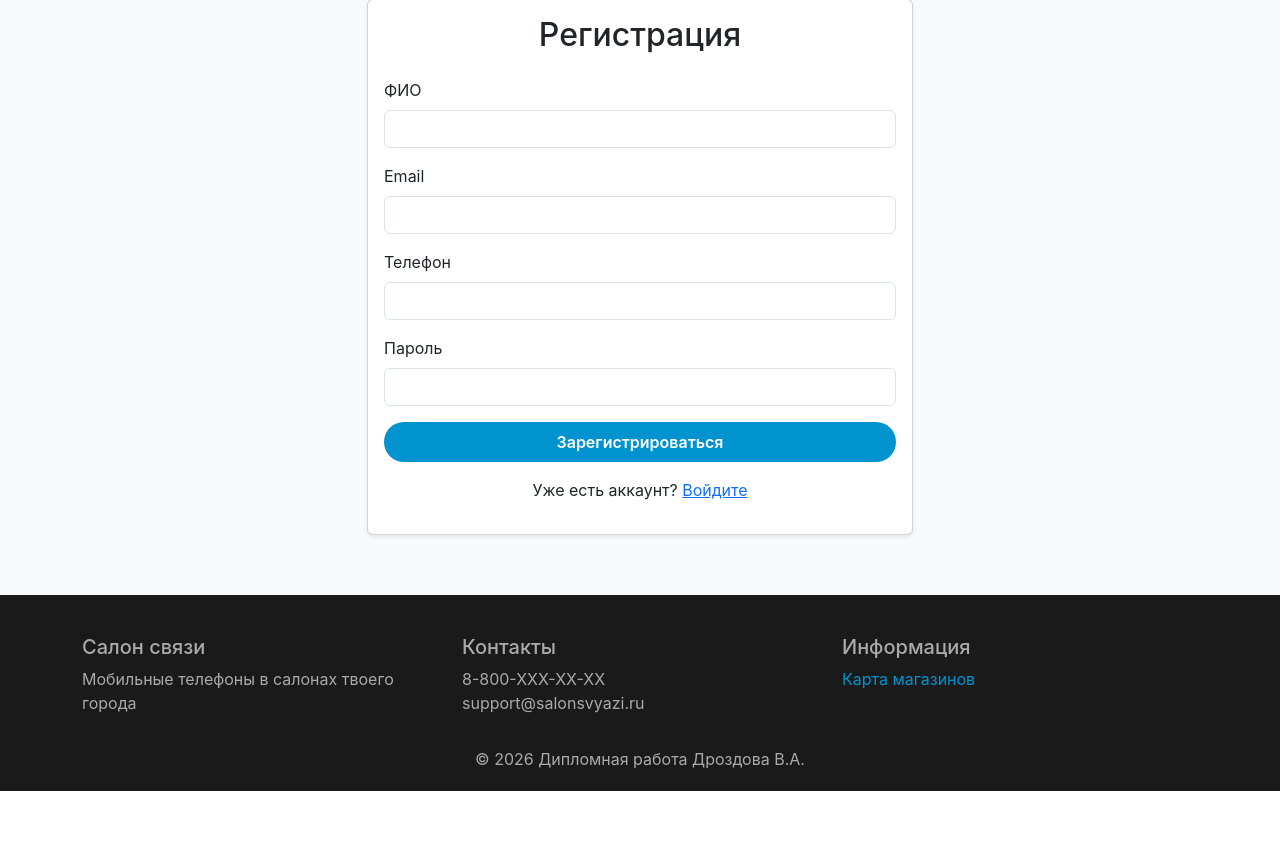
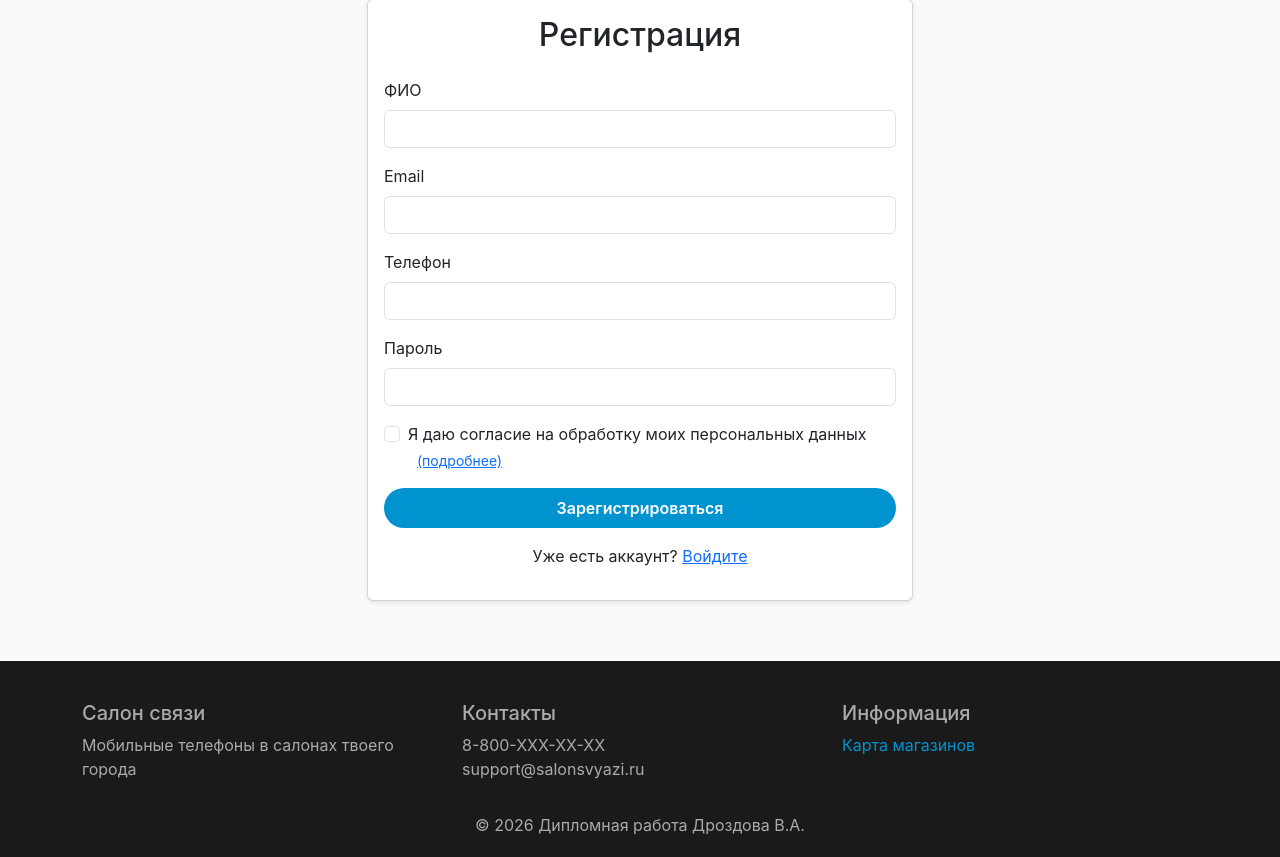
Before and after one commit to gigantrop2/diploma, a Flask app: page /register in a window 1280 px wide. Shown: the part 81-938 px from the top of the page. Before the commit the page ends 872 px from the top, so only its background shows below. Run offline with Flask 3, Linux system fonts and the light colour scheme.

Commit message:
обавлено согласие на обработку персональных данных при регистрации

```diff
--- a/app.py
+++ b/app.py
@@ -1135,14 +1135,19 @@ def admin_user_role(user_id):
 @app.route('/admin/user/<int:user_id>/reset_password', methods=['POST'])
 @admin_required
 def admin_user_reset_password(user_id):
-    new_password = request.form['new_password']
+    new_password = request.form.get('new_password')
+    if not new_password or len(new_password) < 4:
+        return "Пароль должен быть не менее 4 символов"
+
     password_hash = generate_password_hash(new_password)
-    conn = get_connection()
-    cur = conn.cursor()
-    cur.execute("UPDATE users SET password_hash=%s WHERE user_id=%s", (password_hash, user_id))
+
+    conn = get_connection()
+    cur = conn.cursor()
+    cur.execute("UPDATE users SET password_hash = %s WHERE user_id = %s", (password_hash, user_id))
     conn.commit()
     cur.close()
     conn.close()
+
     return redirect('/admin/users')
 
 
--- a/templates/register.html
+++ b/templates/register.html
@@ -9,7 +9,7 @@
             <div class="card-body">
                 <h2 class="text-center mb-4">Регистрация</h2>
 
-                <form method="post">
+                <form method="post" id="registerForm">
                     <div class="mb-3">
                         <label class="form-label">ФИО</label>
                         <input type="text" name="full_name" class="form-control" required>
@@ -30,6 +30,17 @@
                         <input type="password" name="password" class="form-control" required>
                     </div>
 
+                    <!-- Чекбокс согласия -->
+                    <div class="form-check mb-3">
+                        <input class="form-check-input" type="checkbox" id="consentCheckbox" required>
+                        <label class="form-check-label" for="consentCheckbox">
+                            Я даю согласие на обработку моих персональных данных
+                        </label>
+                        <button type="button" class="btn btn-link btn-sm p-0 ms-2" data-bs-toggle="modal" data-bs-target="#consentModal">
+                            (подробнее)
+                        </button>
+                    </div>
+
                     <button type="submit" class="btn btn-primary w-100">Зарегистрироваться</button>
                 </form>
 
@@ -40,4 +51,62 @@
         </div>
     </div>
 </div>
+
+<!-- Модальное окно с полным текстом согласия -->
+<div class="modal fade" id="consentModal" tabindex="-1">
+    <div class="modal-dialog">
+        <div class="modal-content">
+            <div class="modal-header">
+                <h5 class="modal-title">Согласие на обработку персональных данных</h5>
+                <button type="button" class="btn-close" data-bs-dismiss="modal"></button>
+            </div>
+            <div class="modal-body" style="font-size: 0.9rem;">
+                <p>Я, принимая условия, даю согласие на обработку следующих персональных данных:</p>
+                <ul>
+                    <li>ФИО</li>
+                    <li>Email</li>
+                    <li>Номер телефона</li>
+                    <li>Пароль (хранится в захешированном виде)</li>
+                </ul>
+                <p><strong>Обработка включает:</strong> сбор, запись, хранение, использование.</p>
+                <p><strong>Цель обработки:</strong> регистрация, идентификация, оформление и доставка заказов, обратная связь.</p>
+                <p><strong>Данные не передаются третьим лицам.</strong></p>
+                <p><strong>Срок хранения:</strong> до момента удаления аккаунта.</p>
+                <p>Согласие может быть отозвано путём письменного обращения на электронную почту администратора.</p>
+                <hr>
+                <p class="text-muted small">Регистрируясь, вы подтверждаете, что ознакомлены с условиями обработки персональных данных.</p>
+            </div>
+            <div class="modal-footer">
+                <button type="button" class="btn btn-secondary" data-bs-dismiss="modal">Закрыть</button>
+                <button type="button" class="btn btn-primary" id="acceptConsentBtn">Принимаю</button>
+            </div>
+        </div>
+    </div>
+</div>
+
+<script>
+    let consentGiven = false;
+
+    // Обработка принятия согласия из модального окна
+    document.getElementById('acceptConsentBtn').addEventListener('click', function() {
+        consentGiven = true;
+        document.getElementById('consentCheckbox').checked = true;
+        bootstrap.Modal.getInstance(document.getElementById('consentModal')).hide();
+    });
+
+    // При ручном снятии галочки — сбрасываем флаг
+    document.getElementById('consentCheckbox').addEventListener('change', function(e) {
+        if (!this.checked) {
+            consentGiven = false;
+        }
+    });
+
+    // Валидация перед отправкой формы
+    document.getElementById('registerForm').addEventListener('submit', function(e) {
+        if (!consentGiven && !document.getElementById('consentCheckbox').checked) {
+            e.preventDefault();
+            alert('Необходимо дать согласие на обработку персональных данных');
+        }
+    });
+</script>
 {% endblock %}
```
